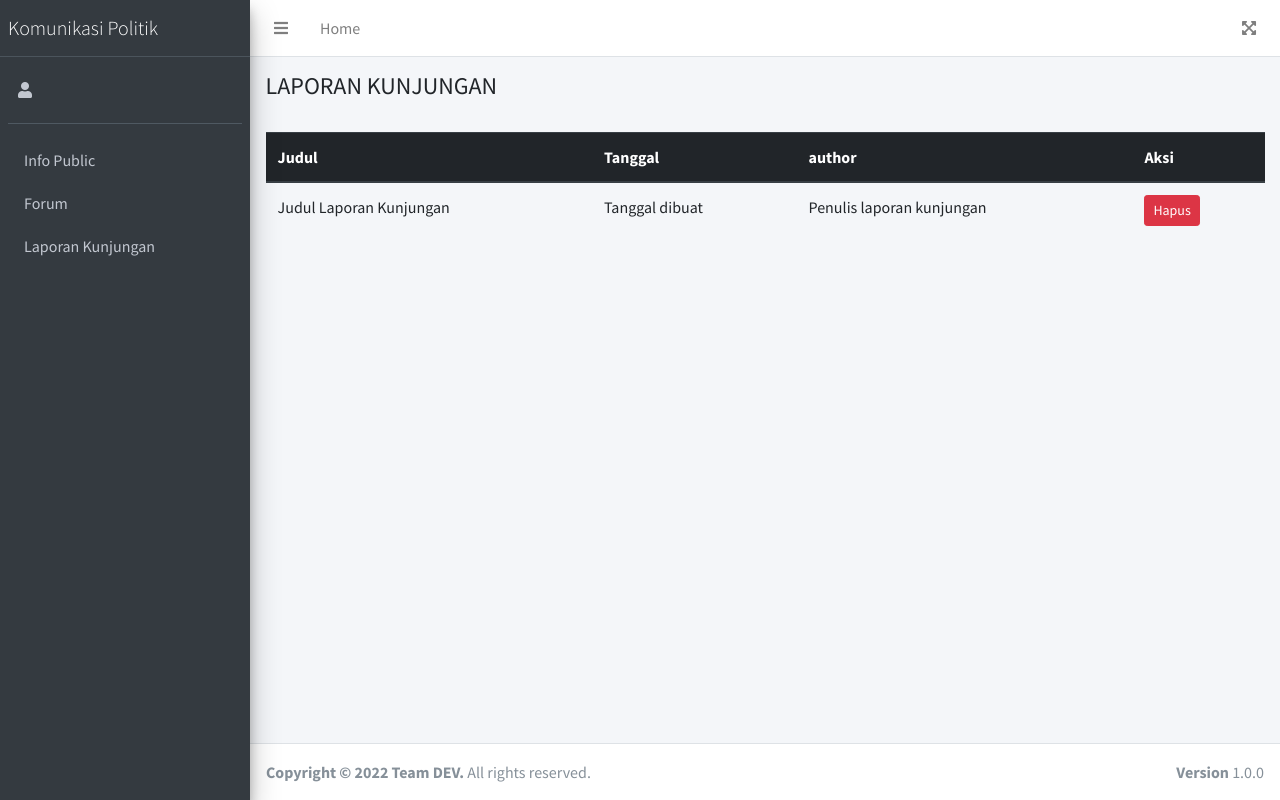
After one commit to prometheusid/cms-kompol, a Flask app: page /dashboard/cp_lapkun in a window 1280 px wide. The commit adds this page. Run offline with Flask 2, Linux system fonts and the light colour scheme; parts of the project's set-up code (start-up, migrations or seed data) failed here and were passed over; some libraries are stand-ins or nearby versions.

Commit message:
add folder structur for dashboard laporan kunjungan

```diff
--- a/app.py
+++ b/app.py
@@ -1,5 +1,6 @@
 from flask import Flask, render_template, request, session, url_for, make_response
 import bcrypt
+from flask.typing import TemplateFilterCallable
 from werkzeug.utils import redirect
 from werkzeug.wrappers import response
 from flask_sqlalchemy import SQLAlchemy
@@ -164,8 +165,8 @@ def tambahinfo():
 
 @app.route("/pub_laporankunjungan/")
 def public_lapkun():
-    title = ('Laporan Kunjungan')
-    return render_template('/public/pub_lapkun/index.html')
+    title = ('LAPORAN KUNJUNGAN')
+    return render_template('/public/pub_lapkun/index.html', title=title)
 
 
 # dashboard / cpanel admin
@@ -206,3 +207,9 @@ def hapus_info(id):
     cur.execute("DELETE FROM info WHERE info_id=%s", (id,))
     mysql.connection.commit()
     return redirect(url_for('cp_info'))
+
+
+@app.route("/dashboard/cp_lapkun")
+def cp_lapkun():
+    title = ('LAPORAN KUNJUNGAN')
+    return render_template('/dashboard/cp_lapkun/index.html', title=title)
--- a/templates/dashboard/cp_base.html
+++ b/templates/dashboard/cp_base.html
@@ -77,6 +77,13 @@
                                 </p>
                             </a>
                         </li>
+                        <li class="nav-item">
+                            <a href="{{ url_for('cp_lapkun')}}" class="nav-link">
+                                <p>
+                                    Laporan Kunjungan
+                                </p>
+                            </a>
+                        </li>
                     </ul>
                 </nav>
                 <!-- /.sidebar-menu -->
--- /dev/null
+++ b/templates/dashboard/cp_lapkun/index.html
@@ -0,0 +1,31 @@
+{% extends '/dashboard/cp_base.html' %}
+{% block content %}
+<div class="container">
+    <div class="col">
+        <div class="row">
+
+            <table class="table">
+                <thead class="thead-dark">
+                    <tr>
+                        <th scope="col">Judul</th>
+                        <th scope="col">Tanggal</th>
+                        <th scope="col">author</th>
+                        <th scope="col">Aksi</th>
+                    </tr>
+                </thead>
+                <tbody>
+                    <tr>
+                        <td>Judul Laporan Kunjungan</td>
+                        <td>Tanggal dibuat</td>
+                        <td>Penulis laporan kunjungan</td>
+                        <td>
+                            <a href="#"><button class="btn btn-sm btn-danger">Hapus</button></a>
+                        </td>
+                    </tr>
+                </tbody>
+            </table>
+
+        </div>
+    </div>
+</div>
+{% endblock %}
```
